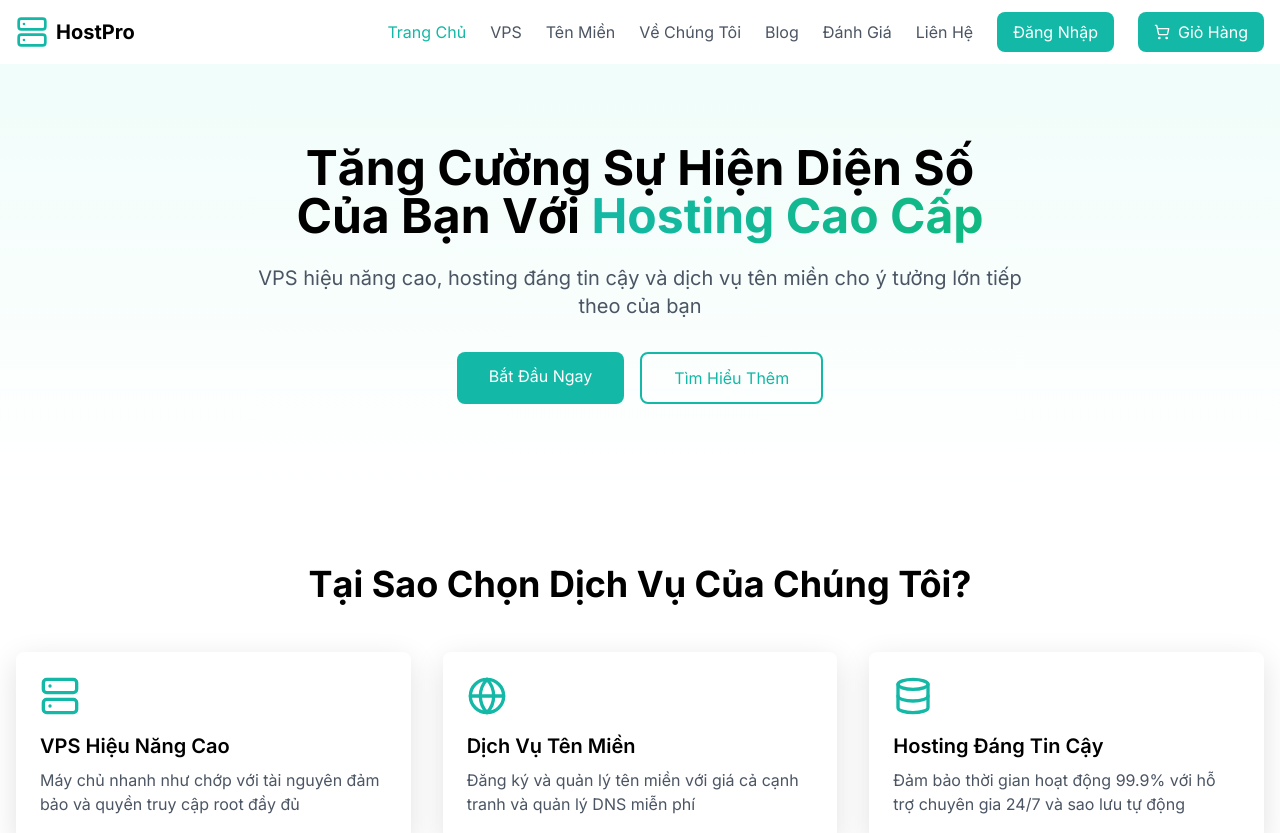
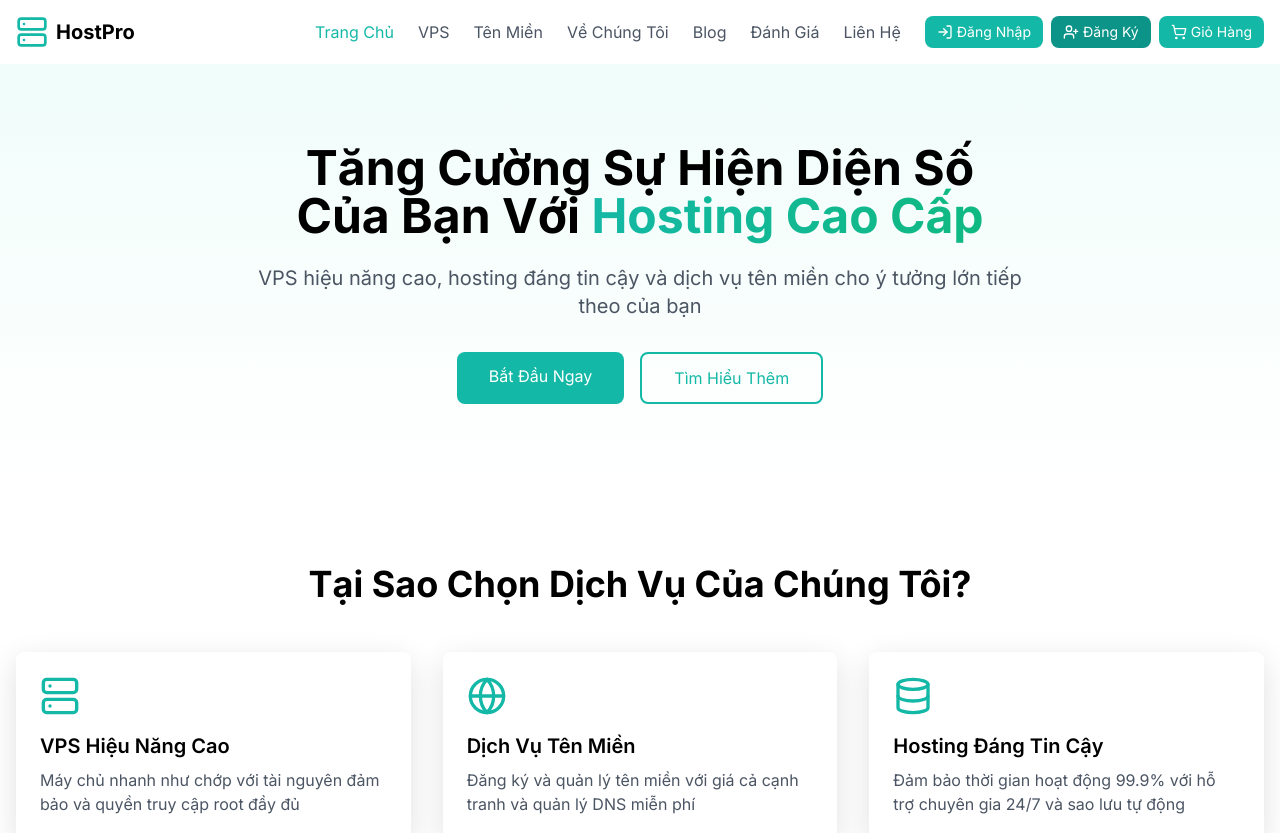
Before and after one commit to zero0605/teal-component-factory, a React (Vite) app: page / in a window 1280 px wide. Shown: the top 833 px of the page. Built offline with nearby package versions, Linux system fonts and the light colour scheme.

Commit message:
Add registration button and resize
Added a registration button to the login page. Adjusted the size of buttons in the login tab for better usability and layout.
[skip gpt_engineer]

```diff
--- a/src/components/Navbar.tsx
+++ b/src/components/Navbar.tsx
@@ -1,6 +1,6 @@
 import { motion } from "framer-motion";
 import { Link, useLocation } from "react-router-dom";
-import { Server, ShoppingCart } from "lucide-react";
+import { Server, ShoppingCart, LogIn, UserPlus } from "lucide-react";
 
 const Navbar = () => {
   const location = useLocation();
@@ -75,19 +75,29 @@ const Navbar = () => {
             >
               Liên Hệ
             </Link>
+            <div className="flex items-center space-x-2">
               <Link
                 to="/login"
-              className="bg-teal-500 text-white px-4 py-2 rounded-lg hover:bg-teal-600 transition-colors"
+                className="bg-teal-500 text-white px-3 py-1.5 rounded-lg hover:bg-teal-600 transition-colors flex items-center gap-1 text-sm"
               >
+                <LogIn className="w-4 h-4" />
                 Đăng Nhập
               </Link>
               <Link
+                to="/register"
+                className="bg-teal-600 text-white px-3 py-1.5 rounded-lg hover:bg-teal-700 transition-colors flex items-center gap-1 text-sm"
+              >
+                <UserPlus className="w-4 h-4" />
+                Đăng Ký
+              </Link>
+              <Link
                 to="/cart"
-              className="bg-teal-500 text-white px-4 py-2 rounded-lg hover:bg-teal-600 transition-colors flex items-center gap-2"
+                className="bg-teal-500 text-white px-3 py-1.5 rounded-lg hover:bg-teal-600 transition-colors flex items-center gap-1 text-sm"
               >
                 <ShoppingCart className="w-4 h-4" />
                 Giỏ Hàng
               </Link>
+            </div>
           </div>
         </div>
       </div>
```
Lines whose indentation alone changed are shown as unchanged.
